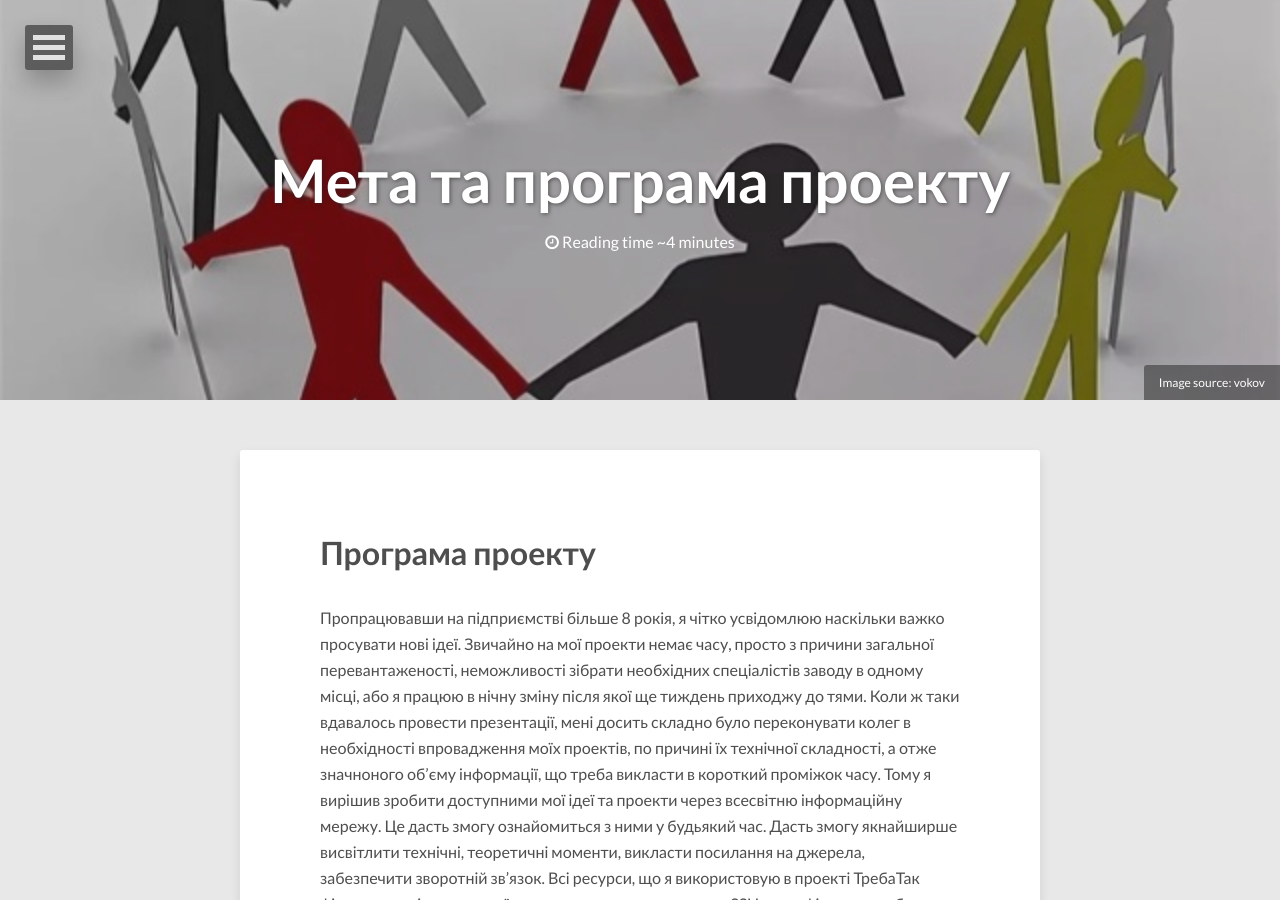
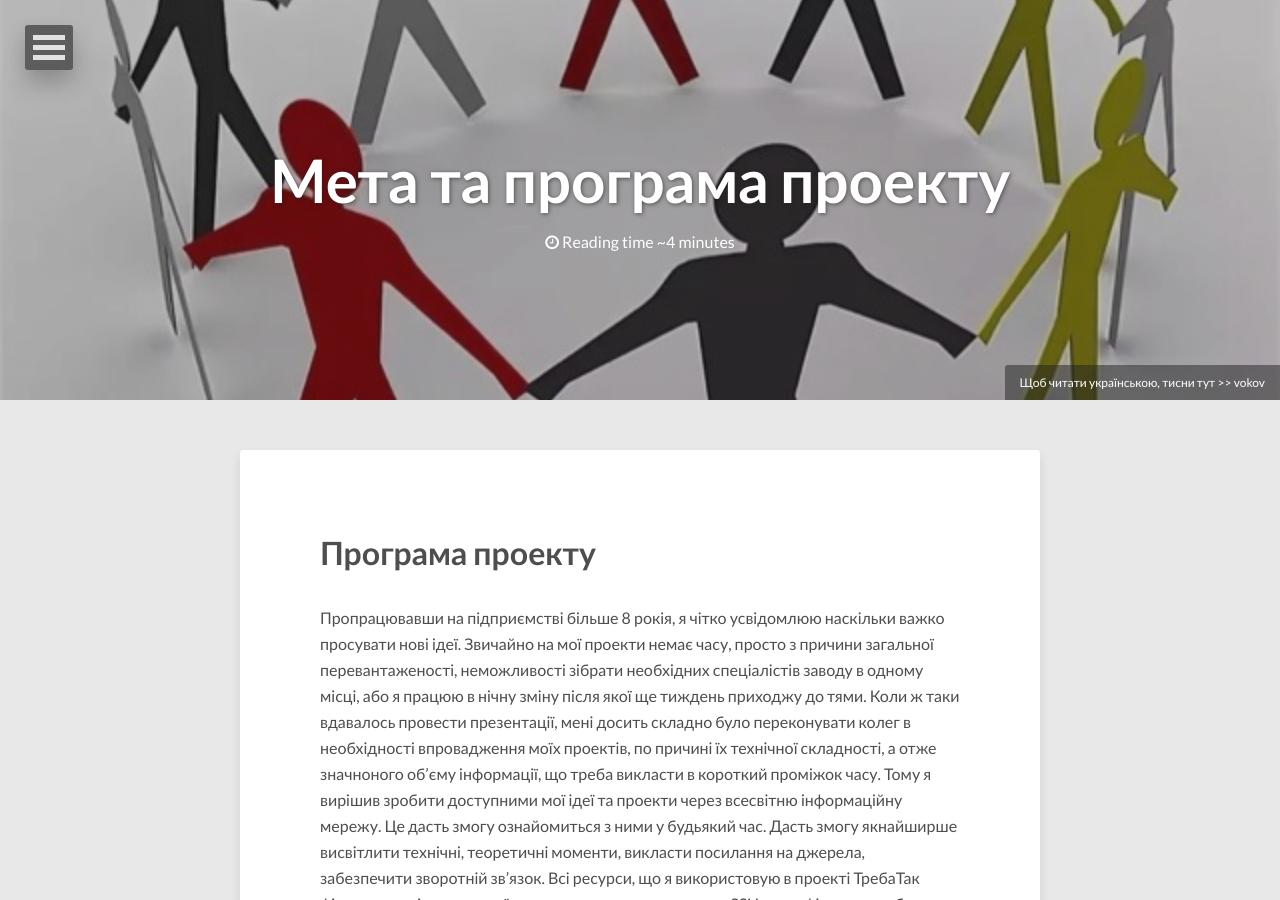
Before and after one commit to kroschu/env, a Jekyll site: the page built from about/index.md, in a window 1280 px wide and 900 px high. Built offline with Jekyll 4.4.1, drawn with Linux system fonts in a browser that asks for light colours; nearby versions of some CDN libraries; comment, search, counter and statistics services are not loaded.

Commit message:
Update from Forestry.io - Updated page.html

```diff
--- a/_layouts/page.html
+++ b/_layouts/page.html
@@ -1,3 +1,6 @@
+---
+
+---
 <!doctype html>
 <!--[if lt IE 7]><html class="no-js lt-ie9 lt-ie8 lt-ie7" lang="en"> <![endif]-->
 <!--[if (IE 7)&!(IEMobile)]><html class="no-js lt-ie9 lt-ie8" lang="en"><![endif]-->
@@ -14,7 +17,7 @@
 
 {% if page.image.feature %}
 <div class="entry-header">
-  {% if page.image.credit %}<div class="image-credit">Image source: <a href="{{ page.image.creditlink }}">{{ page.image.credit }}</a></div><!-- /.image-credit -->{% endif %}
+  {% if page.image.credit %}<div class="image-credit">Щоб читати українською, тисни тут >> <a href="{{ page.image.creditlink }}">{{ page.image.credit }}</a></div><!-- /.image-credit -->{% endif %}
   <div class="entry-image">
     <img src="{{ site.url }}/images/{{ page.image.feature }}" alt="{{ page.title }}">
   </div><!-- /.entry-image -->
```
